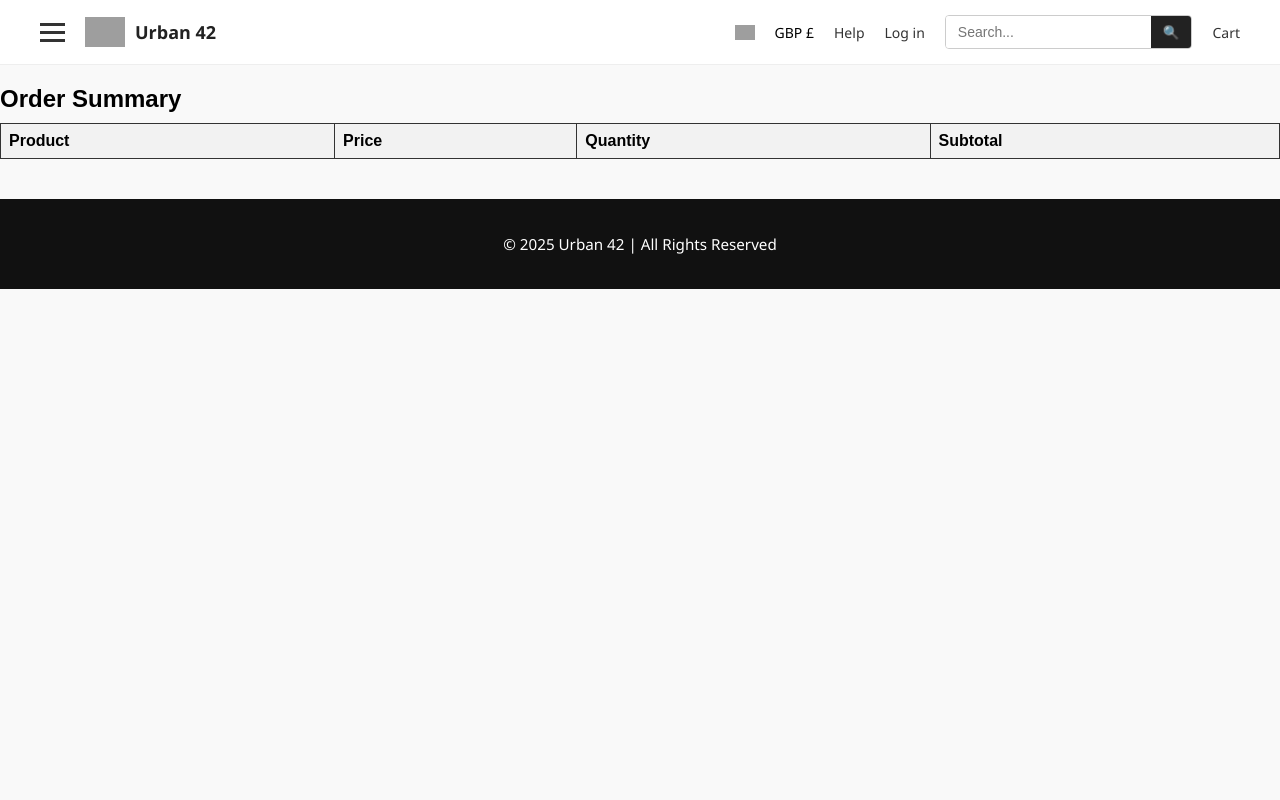
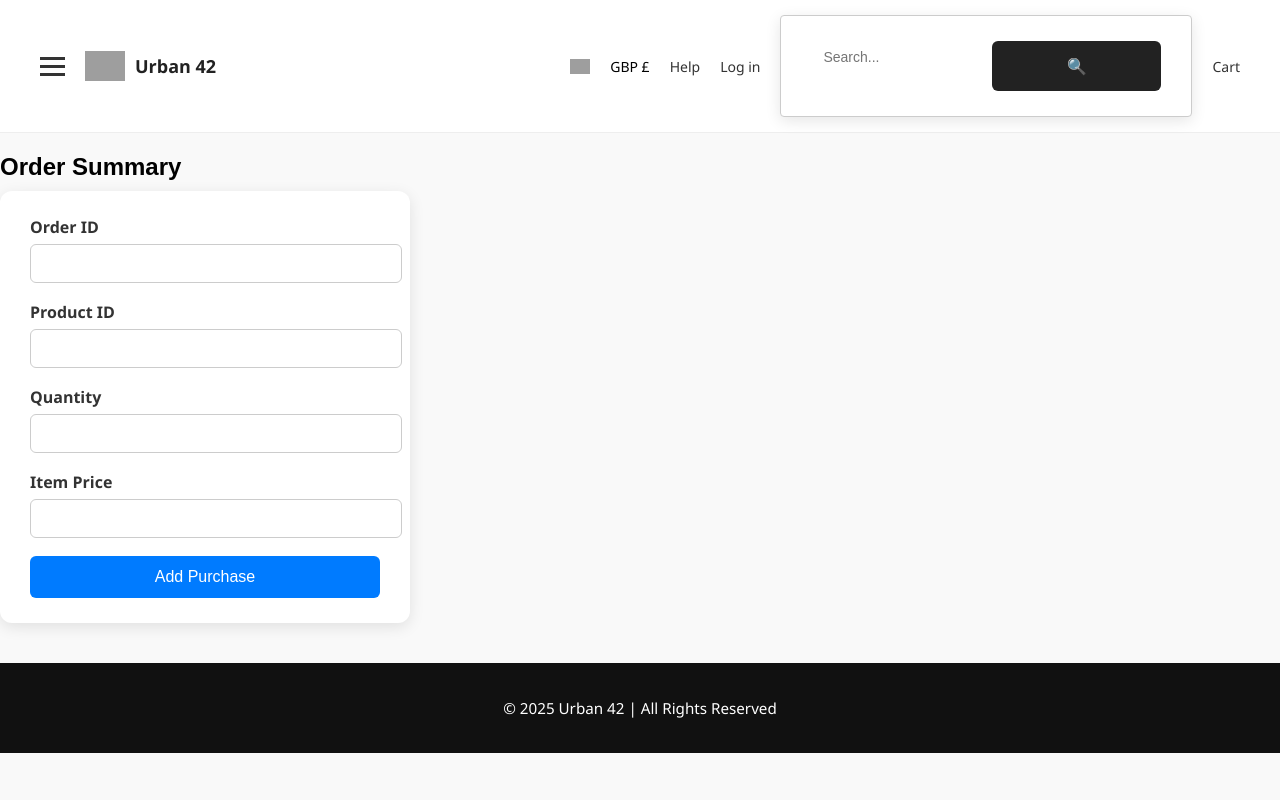
Before and after one commit to AlaynaAston/Urban42, a PHP site: page /checkout.php in a window 1280 px wide. Run offline with PHP 8.4, Linux system fonts and the light colour scheme; lists and menus that the app fills with data are empty; grey boxes are pictures that could not be loaded.

Commit message:
Checkout Updated

```diff
--- a/checkout.php
+++ b/checkout.php
@@ -40,14 +40,22 @@
   <!-- Order Summary -->
   <h2>Order Summary</h2>
 
-  <table border="1" cellpadding="5">
-      <tr>
-          <th>Product</th>
-          <th>Price</th>
-          <th>Quantity</th>
-          <th>Subtotal</th>
-      </tr>
-  </table>
+<form action="checkoutprocess.php" method="POST">
+
+    <label>Order ID</label>
+    <input type="number" name="orderID" required>
+
+    <label>Product ID</label>
+    <input type="number" name="productID" required>
+
+    <label>Quantity</label>
+    <input type="number" name="quantity" required>
+
+    <label>Item Price</label>
+    <input type="number" step="0.01" name="itemPrice" required>
+
+    <button type="submit">Add Purchase</button>
+</form>
 
   <!-- Footer Section -->
   <footer>
--- a/checkoutstyle.css
+++ b/checkoutstyle.css
@@ -11,6 +11,7 @@
 	a:hover {
 	  text-decoration: underline;
 	}
+
 
 	.navbar {
 	  display: flex;
@@ -94,26 +95,52 @@
     margin-bottom: 10px;
   }
 
-  table {
-    border-collapse: collapse;
-    width: 100%;
-    font-family: Arial, sans-serif;
-  }
+  form {
+        background: #fff;
+        padding: 25px 30px;
+        width: 350px;
+        border-radius: 12px;
+        box-shadow: 0 4px 15px rgba(0,0,0,0.1);
+    }
 
-  th, td {
-    border: 1px solid #333;
-    padding: 8px;
-    text-align: left;
-  }
+    form label {
+        display: block;
+        margin-bottom: 6px;
+        font-weight: bold;
+        color: #333;
+    }
 
-  th {
-    background: #f2f2f2;
-    font-weight: bold;
-  }
+    form input {
+        width: 100%;
+        padding: 10px;
+        margin-bottom: 18px;
+        border: 1px solid #ccc;
+        border-radius: 6px;
+        font-size: 15px;
+        transition: 0.2s;
+    }
 
-  tr:nth-child(even) {
-    background: #fafafa;
-  }
+    form input:focus {
+        border-color: #007bff;
+        box-shadow: 0 0 5px rgba(0,123,255,0.4);
+        outline: none;
+    }
+
+    form button {
+        width: 100%;
+        background: #007bff;
+        color: white;
+        padding: 12px;
+        font-size: 16px;
+        border: none;
+        border-radius: 6px;
+        cursor: pointer;
+        transition: 0.2s;
+    }
+
+    form button:hover {
+        background: #0056b3;
+    }
 
   /* ---------------------------
    Footer
```
Also changed, not shown: checkoutprocess.php (added, +31 -0 lines).
